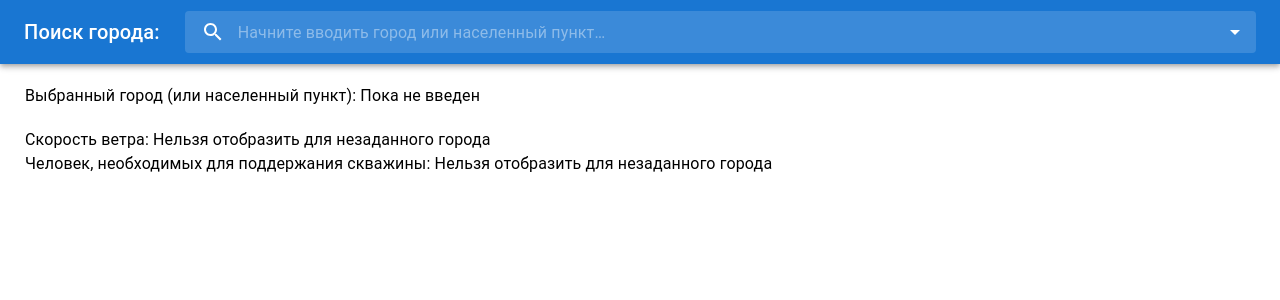
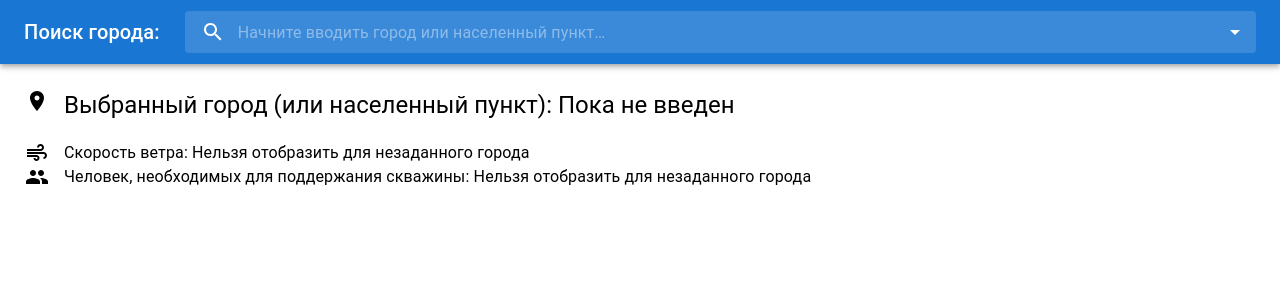
Before and after one commit to romankuvshanovwork/burseristaskthree, a React (Create React App) app: page / in a window 1280 px wide. Shown: the top 300 px of the page. Built offline with nearby package versions, Linux system fonts and the light colour scheme.

Commit message:
Changed disign. Added icons

```diff
--- a/src/components/ShowCityInfo/ShowCityInfo.tsx
+++ b/src/components/ShowCityInfo/ShowCityInfo.tsx
@@ -1,6 +1,7 @@
 import React, { memo } from "react";
 import Box from "@mui/material/Box/Box";
 import { Typography } from "@mui/material";
+import LocationOnIcon from "@mui/icons-material/LocationOn";
 
 function ShowCityInfo({ cityName = "" }: { cityName?: string }) {
   console.log(
@@ -9,8 +10,9 @@ function ShowCityInfo({ cityName = "" }: { cityName?: string }) {
   );
 
   return (
-    <Box sx={{ marginX: "25px", marginY: "20px" }}>
-      <Typography>
+    <Box sx={{ marginX: "25px", marginTop: "25px", marginBottom: "20px" }}>
+      <Typography variant="h5" sx={{ display: "flex", columnGap: "15px" }}>
+        <LocationOnIcon />
         Выбранный город (или населенный пункт):{" "}
         {cityName ? cityName : "Пока не введен"}
       </Typography>
--- a/src/components/ShowWindInfo/ShowWindInfo.tsx
+++ b/src/components/ShowWindInfo/ShowWindInfo.tsx
@@ -1,6 +1,8 @@
 import React, { memo } from "react";
 import Box from "@mui/material/Box/Box";
 import { Typography } from "@mui/material";
+import AirIcon from "@mui/icons-material/Air";
+import PeopleIcon from "@mui/icons-material/People";
 
 function windMessage(windSpeed: number | undefined) {
   if (windSpeed) {
@@ -26,8 +28,12 @@ function ShowWindInfo({ windSpeed }: { windSpeed?: number }) {
 
   return (
     <Box sx={{ marginX: "25px", marginY: "20px" }}>
-      <Typography>Скорость ветра: {windMessage(windSpeed)}</Typography>
-      <Typography>
+      <Typography sx={{ display: "flex", columnGap: "15px" }}>
+        <AirIcon />
+        Скорость ветра: {windMessage(windSpeed)}
+      </Typography>
+      <Typography sx={{ display: "flex", columnGap: "15px" }}>
+        <PeopleIcon />
         Человек, необходимых для поддержания скважины:{" "}
         {workersNeededMessage(windSpeed)}
       </Typography>
```
